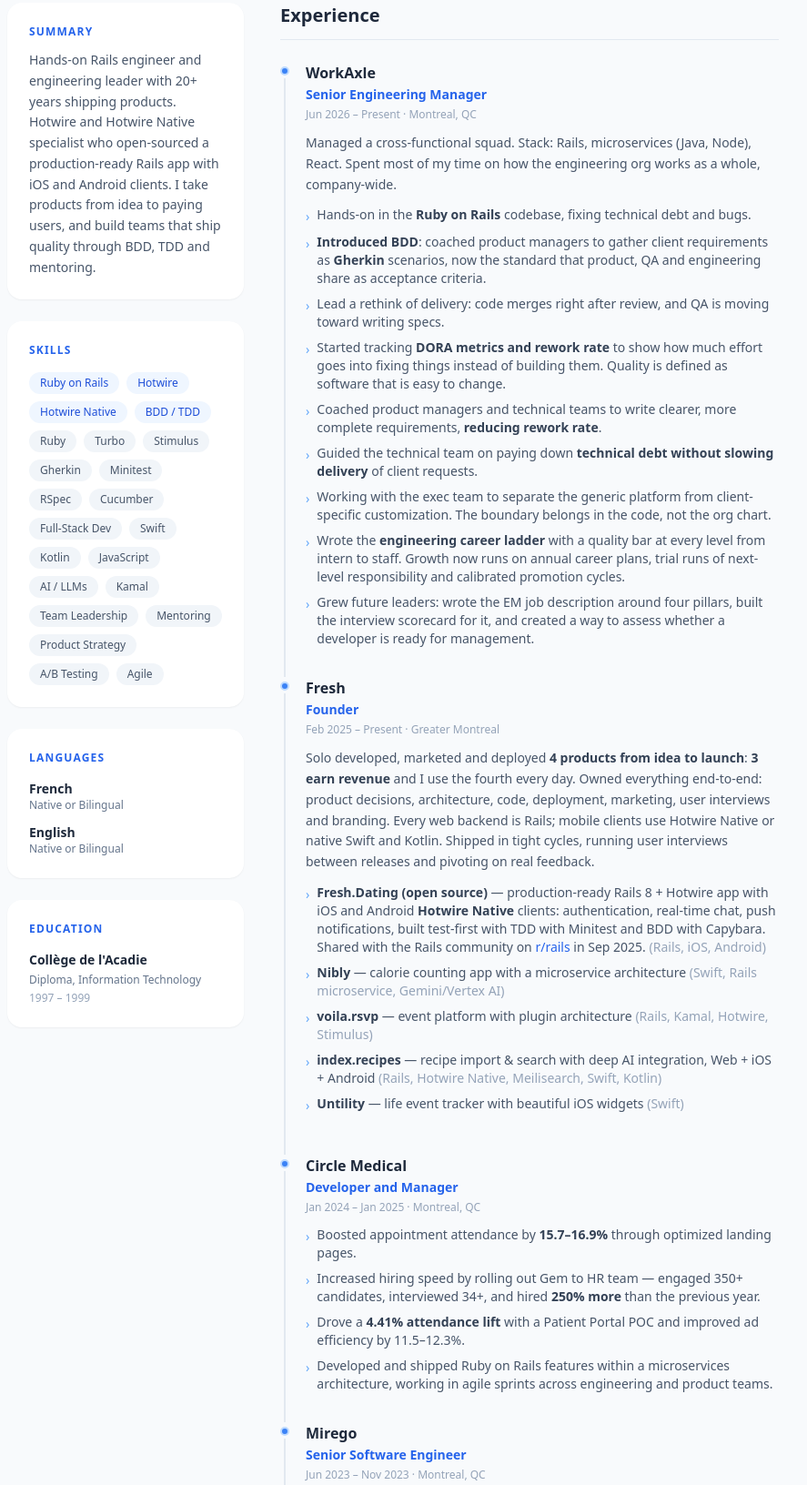
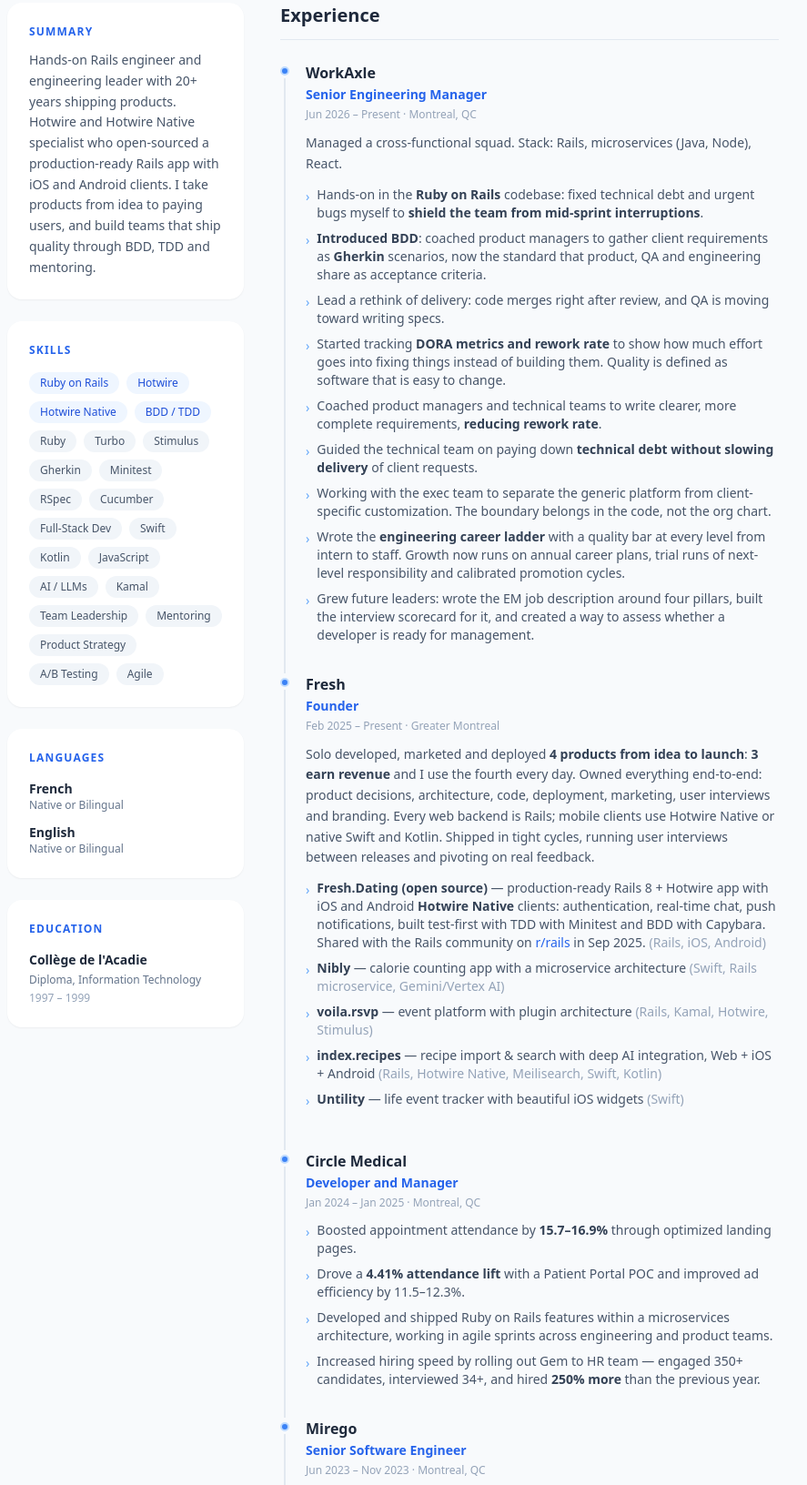
Before and after one commit to garyharan/garyharan.github.io, a website: page resume/index.html in a window 1280 px wide. Shown: the part 277-1909 px from the top of the page at 91% size, without its empty margins (208-1095 px from the left). Drawn offline with nearby package versions, Linux system fonts and the light colour scheme; files that its build step writes are made by us from their sources.

Commit message:
feat: placed even more emphasis on what I like

```diff
--- a/resume/index.html
+++ b/resume/index.html
@@ -219,12 +219,11 @@
             <div class="text-blue-600 font-semibold text-sm mt-0.5">Senior Engineering Manager</div>
             <div class="text-slate-400 text-xs mt-1 mb-3">Jun 2026 – Present &middot; Montreal, QC</div>
             <p class="text-slate-600 text-sm leading-relaxed mb-3">
-              Managed a cross-functional squad. Stack: Rails, microservices (Java, Node), React. Spent most of my time on how the engineering org works as a whole, company-wide.
-            </p>
+              Managed a cross-functional squad. Stack: Rails, microservices (Java, Node), React.            </p>
             <ul class="text-sm text-slate-600 space-y-2">
               <li class="flex gap-2">
                 <span class="text-blue-400 mt-0.5 shrink-0">›</span>
-                <span>Hands-on in the <strong class="text-slate-700">Ruby on Rails</strong> codebase, fixing technical debt and bugs.</span>
+                <span>Hands-on in the <strong class="text-slate-700">Ruby on Rails</strong> codebase: fixed technical debt and urgent bugs myself to <strong class="text-slate-700">shield the team from mid-sprint interruptions</strong>.</span>
               </li>
               <li class="flex gap-2">
                 <span class="text-blue-400 mt-0.5 shrink-0">›</span>
@@ -313,15 +312,15 @@
               </li>
               <li class="flex gap-2">
                 <span class="text-blue-400 mt-0.5 shrink-0">›</span>
-                <span>Increased hiring speed by rolling out Gem to HR team — engaged 350+ candidates, interviewed 34+, and hired <strong class="text-slate-700">250% more</strong> than the previous year.</span>
-              </li>
-              <li class="flex gap-2">
-                <span class="text-blue-400 mt-0.5 shrink-0">›</span>
                 <span>Drove a <strong class="text-slate-700">4.41% attendance lift</strong> with a Patient Portal POC and improved ad efficiency by 11.5–12.3%.</span>
               </li>
               <li class="flex gap-2">
                 <span class="text-blue-400 mt-0.5 shrink-0">›</span>
                 <span>Developed and shipped Ruby on Rails features within a microservices architecture, working in agile sprints across engineering and product teams.</span>
+              </li>
+              <li class="flex gap-2">
+                <span class="text-blue-400 mt-0.5 shrink-0">›</span>
+                <span>Increased hiring speed by rolling out Gem to HR team — engaged 350+ candidates, interviewed 34+, and hired <strong class="text-slate-700">250% more</strong> than the previous year.</span>
               </li>
             </ul>
           </div>
@@ -369,7 +368,7 @@
             <div class="text-blue-600 font-semibold text-sm mt-0.5">Senior Technical Lead</div>
             <div class="text-slate-400 text-xs mt-1 mb-3">Mar 2013 – Apr 2014 &middot; Montreal</div>
             <ul class="text-sm text-slate-600 space-y-2">
-              <li class="flex gap-2"><span class="text-blue-400 mt-0.5 shrink-0">›</span><span>Grew user base from 90k to <strong class="text-slate-700">2.3 million users</strong>.</span></li>
+              <li class="flex gap-2"><span class="text-blue-400 mt-0.5 shrink-0">›</span><span>Grew user base from 90k to <strong class="text-slate-700">2.3 million users</strong> by working around Facebook API limitations <span class="text-slate-400">(Ruby, Capybara)</span>.</span></li>
               <li class="flex gap-2"><span class="text-blue-400 mt-0.5 shrink-0">›</span><span>Designed and evolved a JSON API serving iOS, Android, and Kindle clients.</span></li>
               <li class="flex gap-2"><span class="text-blue-400 mt-0.5 shrink-0">›</span><span>Cut support ticket resolution time to <strong class="text-slate-700">1/5th</strong> by building proper customer support tooling.</span></li>
             </ul>
```
